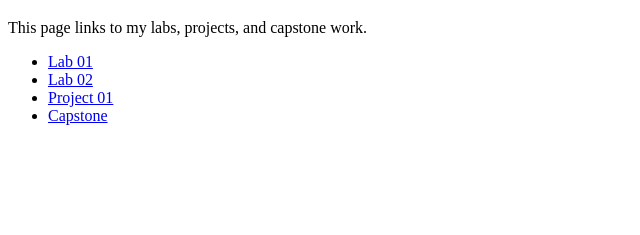
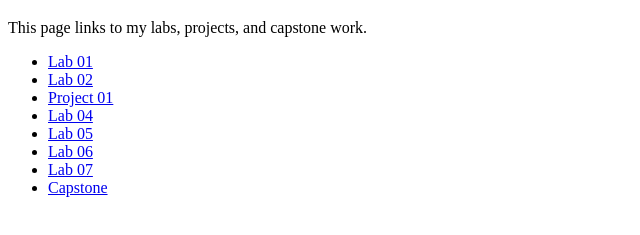
Before and after one commit to avazquezmaldonado/csci4208-portfolio-2025, a plain HTML site: page index.html in a window 1280 px wide. Shown: the part 61-296 px from the top of the page, without its empty margins (0-640 px from the left). Drawn offline with Linux system fonts and the light colour scheme.

Commit message:
Update index.html

```diff
--- a/index.html
+++ b/index.html
@@ -11,6 +11,10 @@
       <li><a href="./labs/lab-01/html-adventure-story-master 2/index.html">Lab 01</a></li>
       <li><a href="./labs/lab-02/css-crash-course-master/index.html">Lab 02</a></li>
       <li><a href="./projects/project-01/">Project 01</a></li>
+      <li><a href="./labs/lab-04/index.html">Lab 04</a></li>
+      <li><a href="./labs/lab-05/index.html">Lab 05</a></li>
+      <li><a href="./labs/lab-06/index.html">Lab 06</a></li>
+      <li><a href="./labs/lab-07/index.html">Lab 07</a></li>
       <li><a href="./capstone/capstone-01/">Capstone</a></li>
     </ul>
   </body>
```
